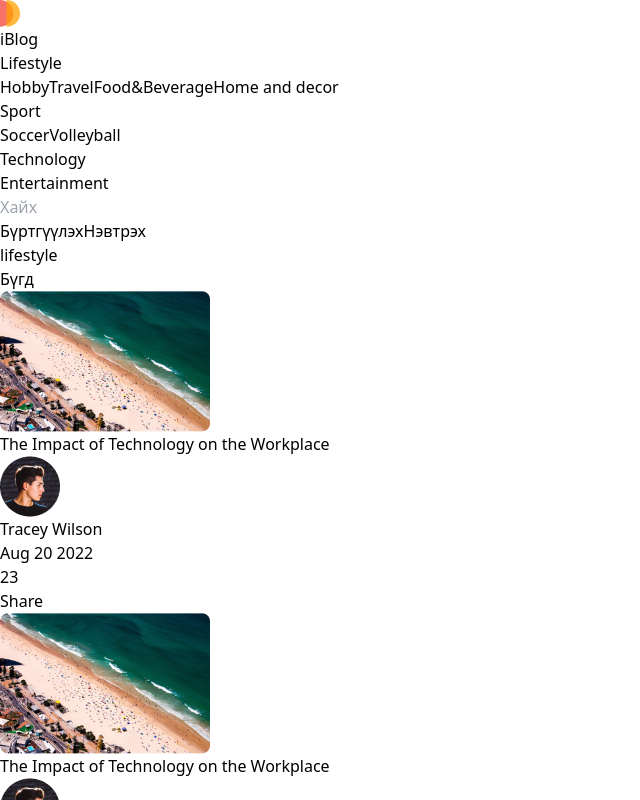
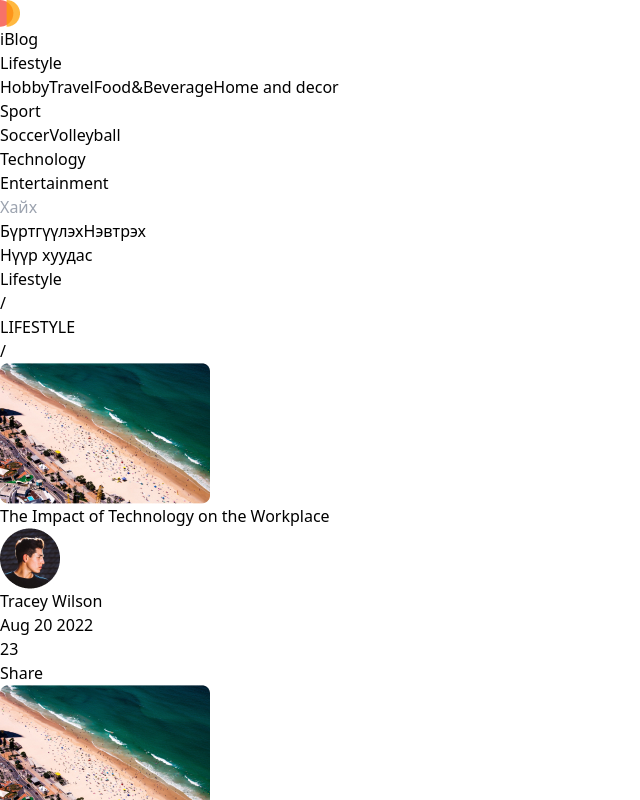
Before and after one commit to Markooyaa/iBlog_tornado_project, a React (Vite) app in the folder iBlog_project/: page / in a window 1280 px wide. Shown: the top 800 px of the page, without its empty margins (0-640 px from the left). Built offline with nearby package versions, Linux system fonts and the light colour scheme.

Commit message:
add: project

```diff
--- a/iBlog_project/src/App.jsx
+++ b/iBlog_project/src/App.jsx
@@ -1,11 +1,11 @@
+import CategoryDetail from "./pages/CategoryDetail"
 import HomePage from "./pages/HomePage"
 
 function App() {
 
   return (
     <>
-      <HomePage />
-
+      <CategoryDetail />
     </>
   )
 }
--- /dev/null
+++ b/iBlog_project/src/components/CategoryDetailComponent.jsx
@@ -0,0 +1,107 @@
+import Card from "./Card"
+export default function CategoryDetailComponent(props) {
+    const cardsData = [
+        {
+            url: "/img/Rectangle 39.jpg",
+            title: 'The Impact of Technology on the Workplace',
+            username: 'Tracey Wilson',
+            date: 'Aug 20 2022',
+            likes: '23',
+            profile: '/img/Image 2.jpg',
+        },
+        {
+            url: "/img/Rectangle 39.jpg",
+            title: 'The Impact of Technology on the Workplace',
+            username: 'Tracey Wilson',
+            date: 'Aug 20 2022',
+            likes: '23',
+            profile: '/img/Image 2.jpg',
+        },
+        {
+            url: "/img/Rectangle 39.jpg",
+            title: 'The Impact of Technology on the Workplace',
+            username: 'Tracey Wilson',
+            date: 'Aug 20 2022',
+            likes: '23',
+            profile: '/img/Image 2.jpg',
+        },
+        {
+            url: "/img/Rectangle 39.jpg",
+            title: 'The Impact of Technology on the Workplace',
+            username: 'Tracey Wilson',
+            date: 'Aug 20 2022',
+            likes: '23',
+            profile: '/img/Image 2.jpg',
+        },
+        {
+            url: "/img/Rectangle 39.jpg",
+            title: 'The Impact of Technology on the Workplace',
+            username: 'Tracey Wilson',
+            date: 'Aug 20 2022',
+            likes: '23',
+            profile: '/img/Image 2.jpg',
+        },
+        {
+            url: "/img/Rectangle 39.jpg",
+            title: 'The Impact of Technology on the Workplace',
+            username: 'Tracey Wilson',
+            date: 'Aug 20 2022',
+            likes: '23',
+            profile: '/img/Image 2.jpg',
+        },
+        {
+            url: "/img/Rectangle 39.jpg",
+            title: 'The Impact of Technology on the Workplace',
+            username: 'Tracey Wilson',
+            date: 'Aug 20 2022',
+            likes: '23',
+            profile: '/img/Image 2.jpg',
+        },
+        {
+            url: "/img/Rectangle 39.jpg",
+            title: 'The Impact of Technology on the Workplace',
+            username: 'Tracey Wilson',
+            date: 'Aug 20 2022',
+            likes: '23',
+            profile: '/img/Image 2.jpg',
+        },
+    ]
+    return (
+        <div className="flex flex-col items-start sm:justify-center gap-[16px] sm:m-[30px] w-full">
+            <div className="hidden sm:flex items-center gap-[5px] h-[75px]">
+                <div className="flex items-center gap-[5px]">
+                    <a href="./home.html" className="text-[18px] text-gray-600">Нүүр хуудас</a>
+                </div>
+                <div className="flex items-center gap-[5px]">
+                    <p className="text-[18px] text-gray-600">{props.category}</p>
+                </div>
+                <div className="flex items-center gap-[5px]">
+                    <p className="text-[18px] font-bold text-gray-600">{props.title}</p>
+                </div>
+            </div>
+            <div className="sm:hidden flex items-center px-[20px] py-[12px] gap-[10px]">
+                <p className="leading-[21px] font-semibold">LIFESTYLE</p>
+            </div>
+            <div
+                className="title hidden sm:flex items-center justify-center w-[150px] h-[40px] border-b-[2px] border-orange-500">
+                <p className="text-[18px] font-bold">{props.title}</p>
+            </div>
+            <div className="flex sm:justify-end items-center flex-wrap w-full overflow-x-scroll pb-2">
+                <div className="flex gap-[8px] sm:gap-[22px] flex-wrap px-[20px]">
+                    {cardsData &&
+                        cardsData.map((data, index) => {
+                            return (
+                                <Card key={index}
+                                    url={data.url}
+                                    title={data.title}
+                                    username={data.username}
+                                    date={data.date}
+                                    likes={data.likes}
+                                    profile={data.profile} />)
+                        })
+                    }
+                </div>
+            </div>
+        </div>
+    )
+}
--- a/iBlog_project/src/components/MainPage.jsx
+++ b/iBlog_project/src/components/MainPage.jsx
@@ -1,11 +1,13 @@
 import Posts from "./Posts";
 
-export default function MainPage(){
-    return(
-        <div className="inline-flex flex-col sm:items-center sm:justify-center gap-[16px] sm:m-[30px] items-start w-full">
+export default function MainPage() {
+    return (
+        <div className="inline-flex flex-col sm:items-center sm:justify-center gap-[16px] sm:m-[30px] items-start w-full border-l-[1px]">
             <Posts category='lifestyle' />
             <Posts category='technology' />
             <Posts category='health' />
+
+            <button className="inline-flex px-[20px] py-[12px] justify-center items-center gap-[12px] border-[1px] rounded-[10px]">Цааш унших</button>
         </div>
     )
 }
--- a/iBlog_project/src/components/SideBarComponent.jsx
+++ b/iBlog_project/src/components/SideBarComponent.jsx
@@ -1,18 +1,18 @@
 export default function SideBarComponent() {
     return (
         <div>
-            <section className="hidden sm:inline-flex flex-col items-start gap-[10px] px-[49px] py-[40px] border-r-[1px] border-solid">
+            <section className="hidden sm:inline-flex flex-col items-start gap-[10px] px-[49px] py-[40px]">
                 <div className="flex flex-col gap-[45px] w-[250px]">
-                    <HomeLink url="/home.html"/>
+                    <HomeLink url="/"/>
                     <div className="inline-flex flex-col gap-[32px]">
                         <div className="text-[14px] font-semibold pb-[12px]">
                             Lifestyle
                         </div>
                         <div className="flex flex-col gap-[8px]">
-                            <SidebarLink url="category_detail_hobby.html" title="Hobby"/>
-                            <SidebarLink url="category_detail_travel.html" title="Travel"/>
-                            <SidebarLink url="category_detail_food.html" title="Food&Beverage"/>
-                            <SidebarLink url="category_detail_home.html" title="Home and decor"/>
+                            <SidebarLink url="hobby" title="Hobby"/>
+                            <SidebarLink url="travel" title="Travel"/>
+                            <SidebarLink url="food" title="Food&Beverage"/>
+                            <SidebarLink url="home" title="Home and decor"/>
                         </div>
                     </div>
                     <div className="inline-flex flex-col gap-[32px]">
@@ -20,8 +20,8 @@ export default function SideBarComponent() {
                             Sport
                         </div>
                         <div className="flex flex-col gap-[8px]">
-                            <SidebarLink url="category_detail_soccer.html" title="Soccer"/>
-                            <SidebarLink url="category_detail_volleyball.html" title="Volleyball"/>
+                            <SidebarLink url="soccer" title="Soccer"/>
+                            <SidebarLink url="volleyball" title="Volleyball"/>
                         </div>
                     </div>
                     <div className="text-[14px] font-semibold pb-[12px]">
--- /dev/null
+++ b/iBlog_project/src/pages/CategoryDetail.jsx
@@ -0,0 +1,18 @@
+import SideBarComponent from "../components/SideBarComponent"
+import HeaderComponent from "../components/Header"
+import Footer from "../components/Footer"
+import CategoryDetailComponent from "../components/CategoryDetailComponent"
+import { useState } from "react"
+export default function CategoryDetail() {
+    const [pathname, setPathName] = useState(window.location.pathname)
+    return (
+        <div className="flex m-auto sm:w-[1440px] w-[375px]">
+            <SideBarComponent />
+            <div className="w-full flex flex-col border-l-[1px] border-solid">
+                <HeaderComponent />
+                <CategoryDetailComponent category='Lifestyle' title={pathname}/>
+                <Footer />
+            </div>
+        </div>
+    )
+}
--- a/iBlog_project/src/pages/HomePage.jsx
+++ b/iBlog_project/src/pages/HomePage.jsx
@@ -7,7 +7,7 @@ export default function HomePage() {
     return (
         <div className="flex m-auto sm:w-[1440px] w-[375px]">
             <SideBarComponent />
-            <div className="w-full flex flex-col">
+            <div className="w-full flex flex-col border-l-[1px] border-solid">
                 <HeaderComponent />
                 <MainPage />
                 <Footer />
```
